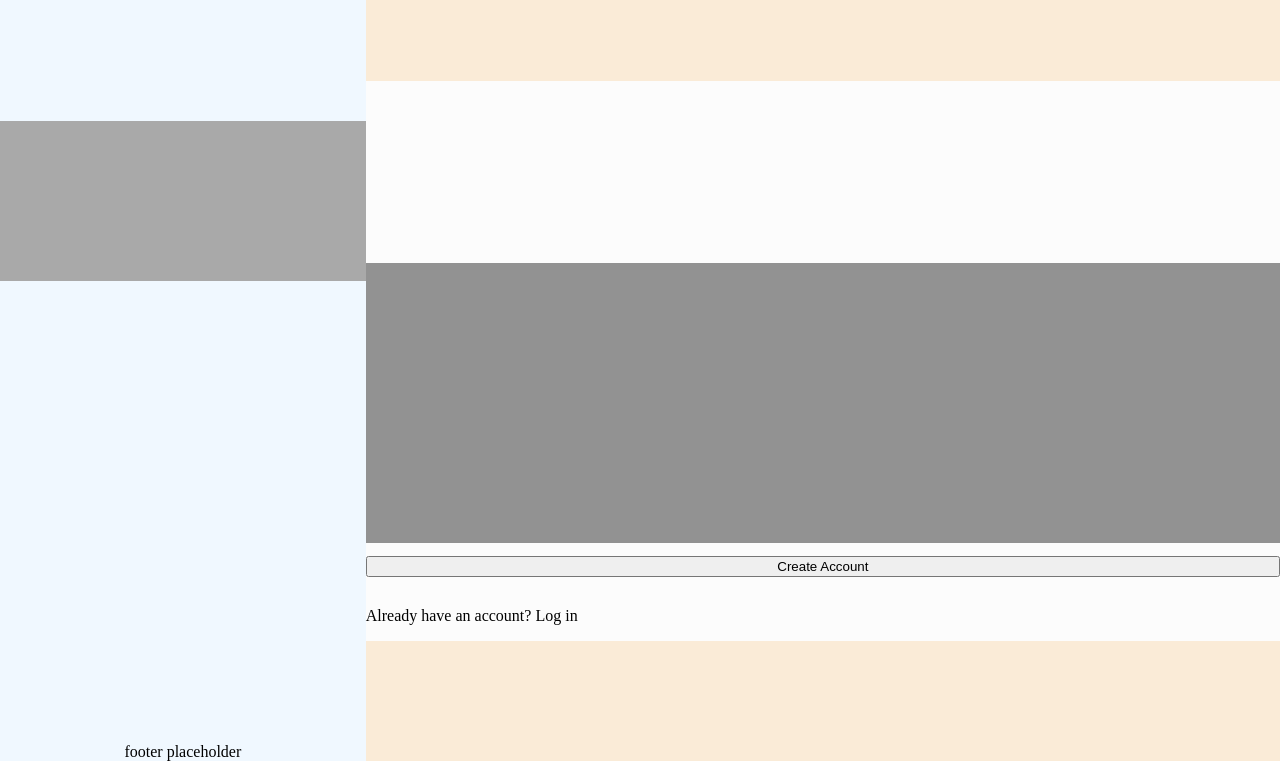
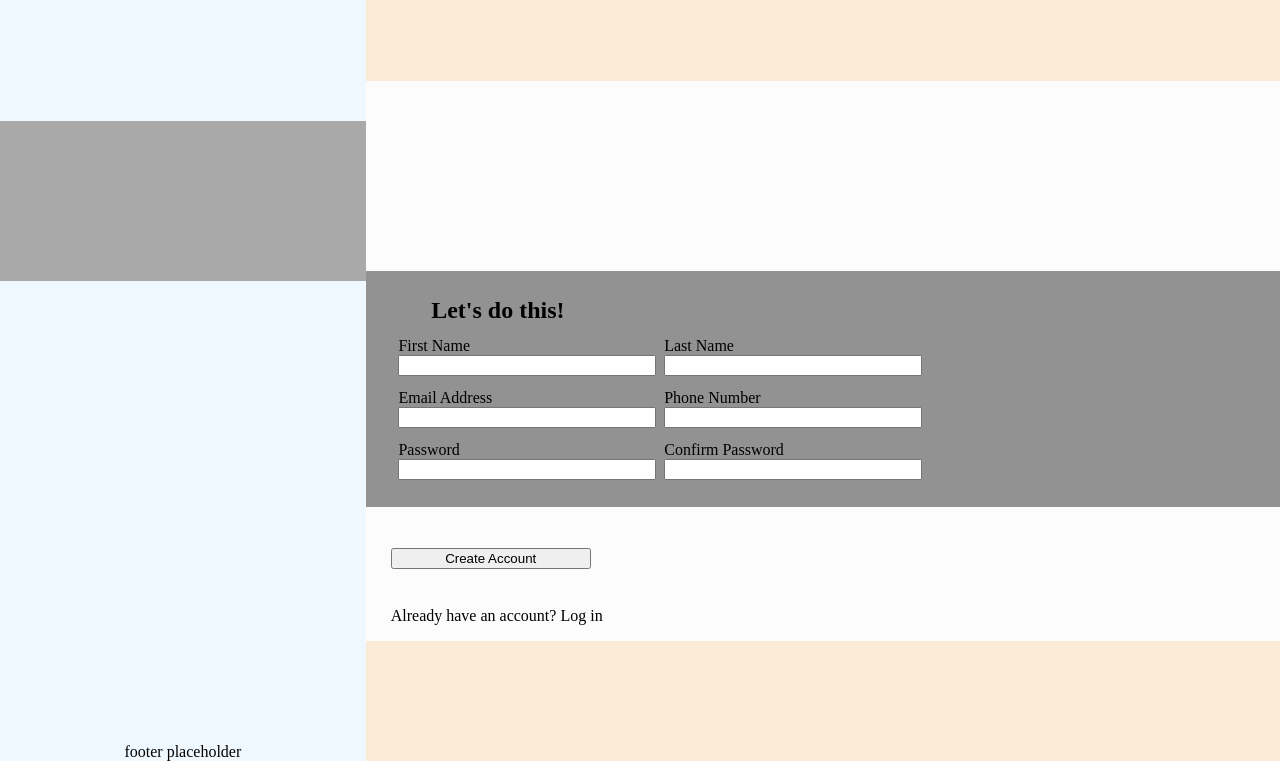
Before and after one commit to ianvei/sign-up-form, a plain HTML site: page index.html in a window 1280 px wide. Shown: the part 39-800 px from the top of the page. Drawn offline with Linux system fonts and the light colour scheme.

Commit message:
more styling

```diff
--- a/index.html
+++ b/index.html
@@ -15,13 +15,42 @@
     </div>
     <div class="right-side">
         <div class="content">
+
             <div class="descriptor-paragraph-container">
                 <p class="descriptor-paragraph"></p>
             </div>
-            <div class="form-container">
-            </div>
+            <!-- <div class="form-area"> -->
+
+                <form action='' method='get' class="form-container">
+                    <h2 class="form-label">Let's do this!</h2>
+                    <div class="form-row">
+                        <label for="first-name">First Name</label>
+                        <input id="first-name" type="text">
+                    </div>
+                    <div class="form-row">
+                        <label for="last-name">Last Name</label>
+                        <input id="last-name" type="text">
+                    </div>
+                    <div class="form-row">
+                        <label for="email">Email Address</label>
+                        <input id="email" type="text">
+                    </div>
+                    <div class="form-row">
+                        <label for="phone-number">Phone Number</label>
+                        <input id="phone-number" type="text">
+                    </div>
+                    <div class="form-row">
+                        <label for="password">Password</label>
+                        <input id="password" type="text">
+                    </div>
+                    <div class="form-row">
+                        <label for="confirm-password">Confirm Password</label>
+                        <input id="confirm-password" type="text"></input>
+                    </div>
+                </form>
+            <!-- </div> -->
             <button>Create Account</button>
-            <p>Already have an account? <a>Log in</a></p>
+            <p class="already-has-account">Already have an account? <a>Log in</a></p>
         </div>
     </div>
 </body>
--- a/styles.css
+++ b/styles.css
@@ -34,7 +34,17 @@ body {
 }
 
 .form-container {
-    height: 50%;
+    display: inline-flex;
+    flex-wrap: wrap;
+    justify-content: space-evenly;
+    align-items: center;
+    padding-right: 350px;
+    padding-left: 25px;
+    padding-bottom: 20px;
+    padding-top: 20px;
+    /* gap: ; */
+    flex-shrink: 0;
+    height: 35%;
     background-color: rgb(146, 146, 146);
 }
 
@@ -53,3 +63,34 @@ body {
     background-color: darkgrey;
     margin-bottom: 320px;
 }
+
+.form-row {
+    display: flex;
+    flex-direction: column;
+}
+
+form > div > input {
+   width: 250px;
+}
+
+button {
+    width: 200px;
+    margin-left: 25px;
+    margin-top: 20px;
+}
+
+.already-has-account {
+    margin-left: 25px;
+}
+
+.form-area {
+    display: flex;
+    flex-direction: column;
+}
+
+
+.form-label {
+   /* width: 516px; */
+   width: 85%;
+   margin: 0;
+}
```
